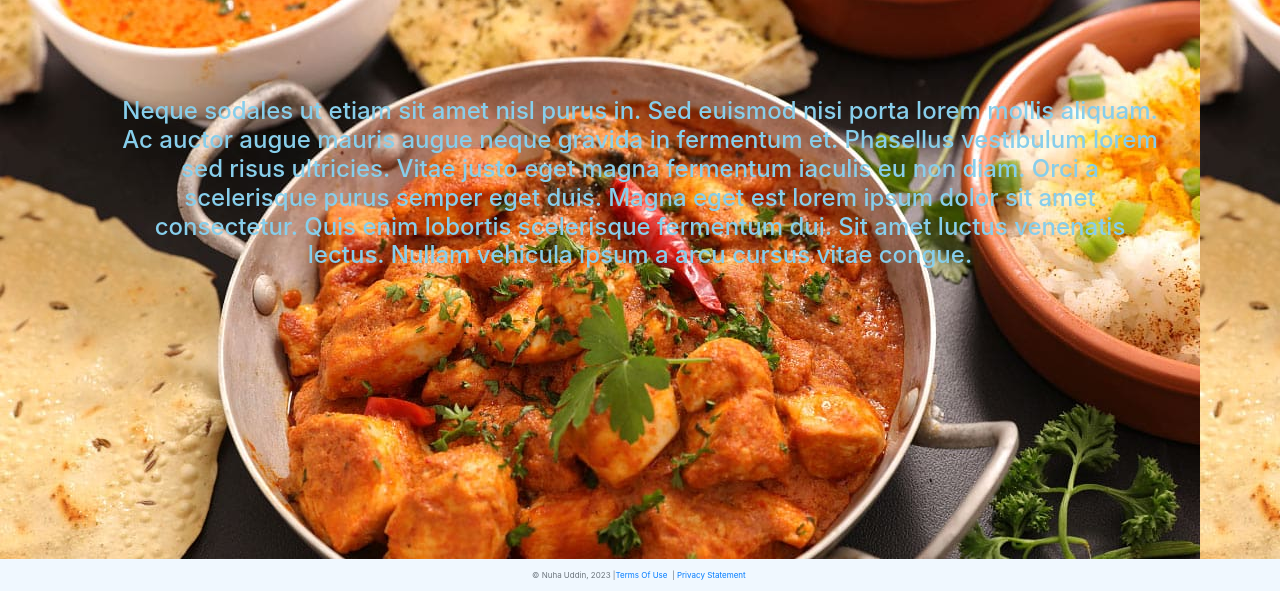
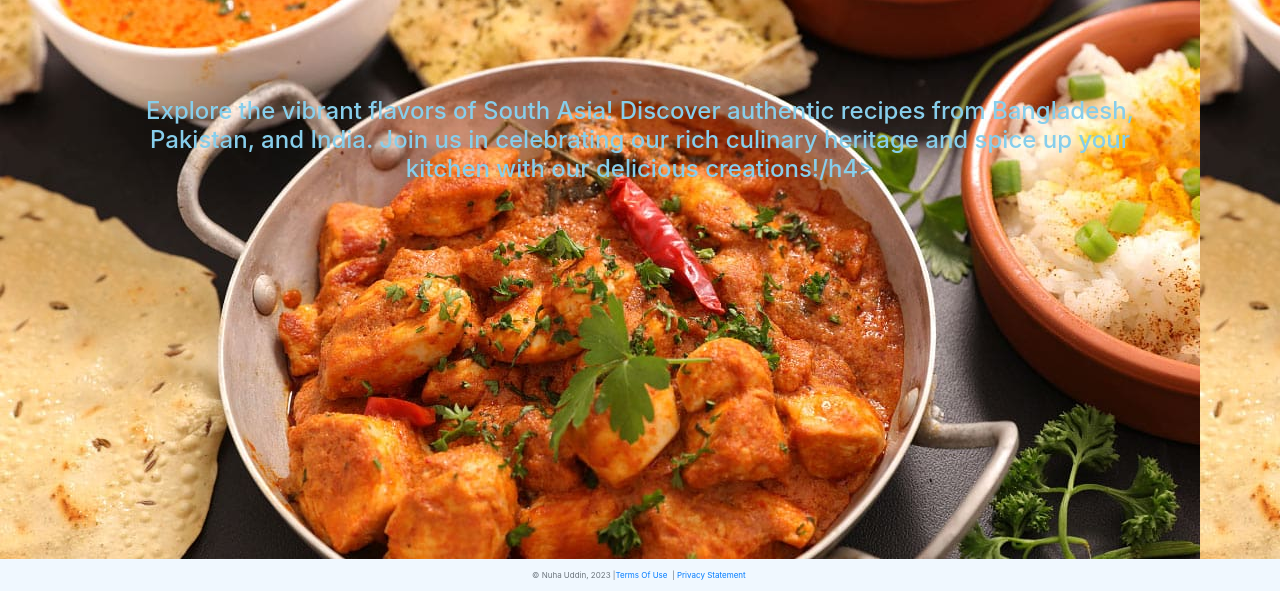
Before and after one commit to nuhauddin/P04, a plain HTML site: page index.html in a window 1280 px wide. Shown: the part 209-800 px from the top of the page. Drawn offline with nearby package versions, Linux system fonts and the light colour scheme.

Commit message:
Update index.html

```diff
--- a/index.html
+++ b/index.html
@@ -78,7 +78,7 @@
         <h5>Explore your taste buds</h5>
     </div>
     <div class="homecenter">
-        <h4>Neque sodales ut etiam sit amet nisl purus in. Sed euismod nisi porta lorem mollis aliquam. Ac auctor augue mauris augue neque gravida in fermentum et. Phasellus vestibulum lorem sed risus ultricies. Vitae justo eget magna fermentum iaculis eu non diam. Orci a scelerisque purus semper eget duis. Magna eget est lorem ipsum dolor sit amet consectetur. Quis enim lobortis scelerisque fermentum dui. Sit amet luctus venenatis lectus. Nullam vehicula ipsum a arcu cursus vitae congue.</h4>
+        <h4>Explore the vibrant flavors of South Asia! Discover authentic recipes from Bangladesh, Pakistan, and India. Join us in celebrating our rich culinary heritage and spice up your kitchen with our delicious creations!/h4>
     </div>
     <footer class="footer page-footer font-small ">
         <div class="container">
```
